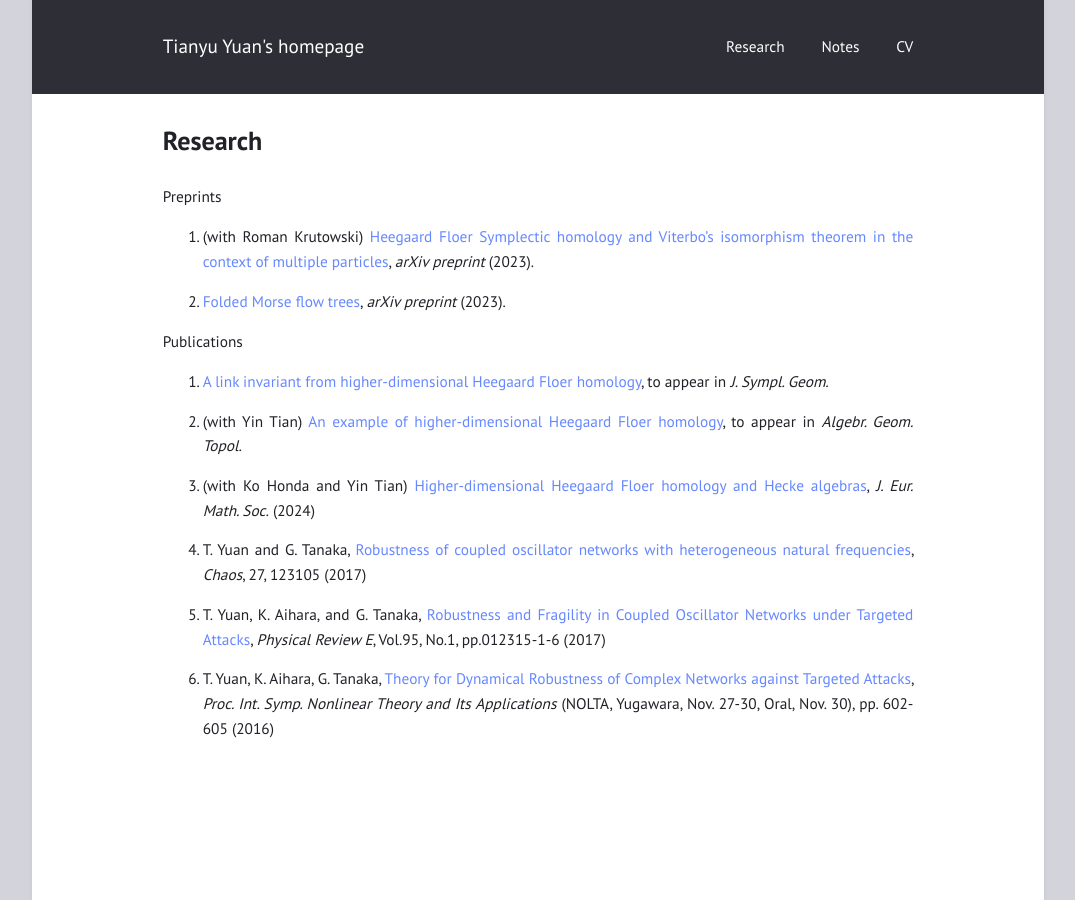
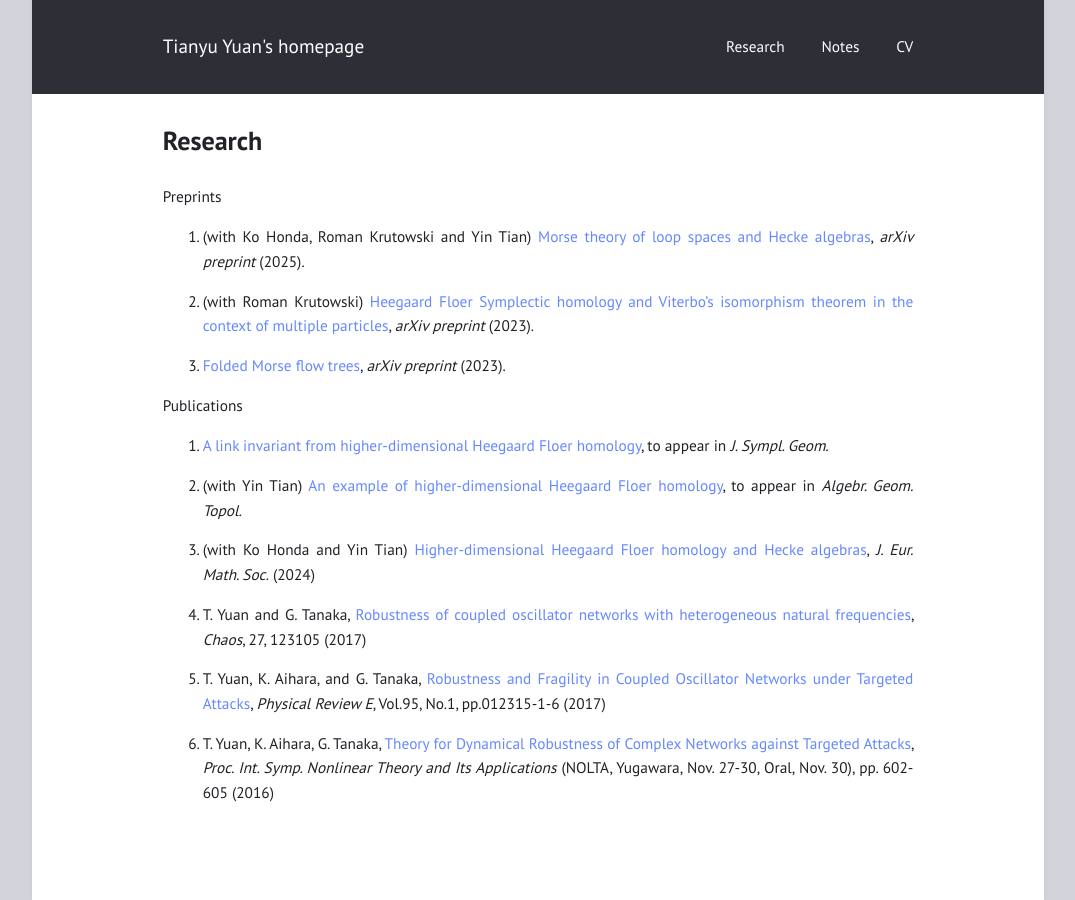
Before and after one commit to mathzerg/mathzerg.github.io, a Jekyll site: the page built from research.md, in a window 1280 px wide. Shown: the whole page, without its empty margins (102-1177 px from the left). Built offline with Jekyll 4.4.1, drawn with Linux system fonts in a browser that asks for light colours.

Commit message:
Update research.md

```diff
--- a/research.md
+++ b/research.md
@@ -8,10 +8,12 @@ bibliography_list_attributes:
 ---
 
 <!-- 1. (with Eilon Reisin-Tzur and Yin Tian) Higher-dimensional Heegaard Floer homology and the polynomial representation of double affine Hecke algebra (in preparation).
+-->
 
-1. (with Ko Honda, Roman Krutowski and Yin Tian) A Morse $A_\infty$-model for the higher-dimensional Heegaard Floer homology of cotangent fibers (in preparation). -->
 
 Preprints
+
+1. (with Ko Honda, Roman Krutowski and Yin Tian) [Morse theory of loop spaces and Hecke algebras](https://arxiv.org/abs/2503.07543), _arXiv preprint_ (2025).
 
 1. (with Roman Krutowski) [Heegaard Floer Symplectic homology and Viterbo's isomorphism theorem in the context of multiple particles](https://arxiv.org/abs/2311.17031), _arXiv preprint_ (2023).
 
```
